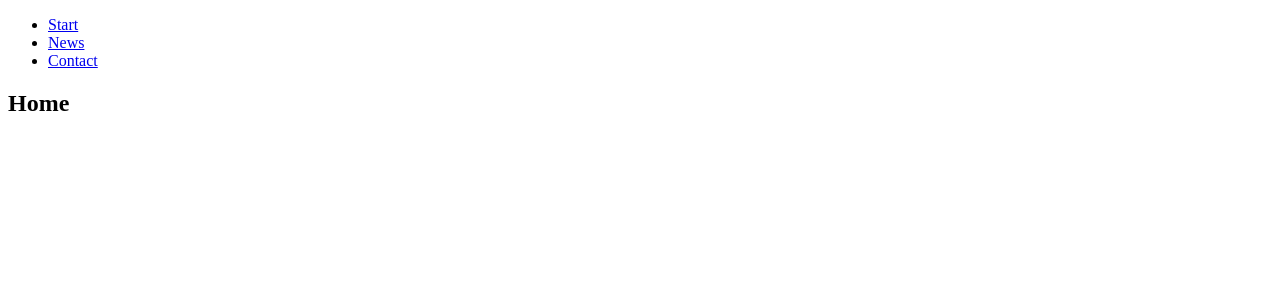
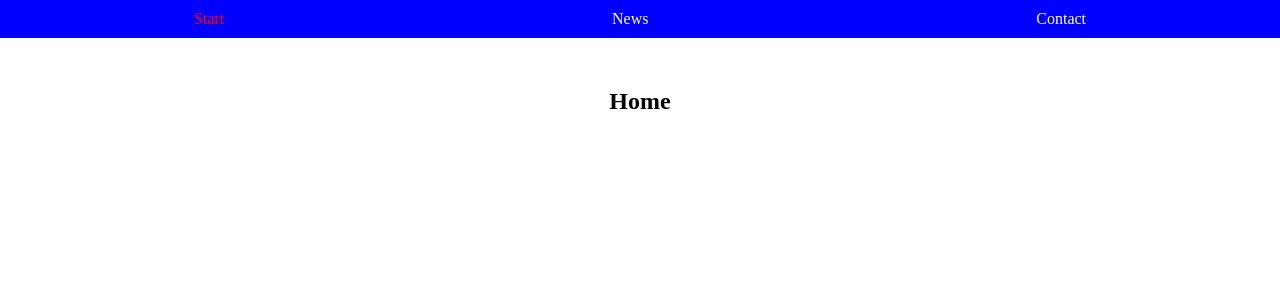
Before and after one commit to conspir0/react-14_router, a React (Create React App) app: page / in a window 1280 px wide. Shown: the top 300 px of the page. Built offline with nearby package versions, Linux system fonts and the light colour scheme.

Commit message:
Tests with Route, NavLink, Switch

```diff
--- a/src/components/App/App.css
+++ b/src/components/App/App.css
@@ -0,0 +1,44 @@
+* {
+  margin: 0;
+  padding: 0;
+  box-sizing: border-box;
+}
+
+nav {
+  background: blue;
+}
+
+ul {
+  list-style: none;
+  display: flex;
+}
+
+ul li {
+  flex-grow: 1;
+  display: flex;
+  justify-content: center;
+}
+
+a {
+  display: block;
+  padding: 10px;
+  color: white;
+  text-decoration: none;
+}
+
+a.active {
+  color: black;
+}
+
+a.current {
+  color: red;
+}
+
+a:hover {
+  text-decoration: underline;
+}
+
+section {
+  padding: 50px;
+  text-align: center;
+}
--- a/src/components/App/App.js
+++ b/src/components/App/App.js
@@ -1,10 +1,11 @@
 import React, { Component } from 'react';
-import { BrowserRouter as Router, Route, Link } from 'react-router-dom';
+import { BrowserRouter as Router, Route, NavLink, Switch } from 'react-router-dom';
 import './App.css';
 
 const Home = () => <h1>Home</h1>;
 const News = () => <h1>News</h1>;
 const Contact = () => <h1>Contact</h1>;
+const Error = () => <h1>Error</h1>;
 
 class App extends Component {
   render() {
@@ -14,16 +15,19 @@ class App extends Component {
           <header>
             <nav>
               <ul>
-                <li><Link to="/">Start</Link></li>
-                <li><Link to="/news">News</Link></li>
-                <li><Link to="/contact">Contact</Link></li>
+                <li><NavLink to="/" exact activeClassName="current">Start</NavLink></li>
+                <li><NavLink to="/news">News</NavLink></li>
+                <li><NavLink to="/contact">Contact</NavLink></li>
               </ul>
             </nav>
           </header>
           <section>
-            <Route path="/" exact component={Home} />
-            <Route path="/news" component={News} />
-            <Route path="/contact" component={Contact} />
+            <Switch>
+              <Route path="/" exact component={Home} />
+              <Route path="/news" component={News} />
+              <Route path="/contact" component={Contact} />
+              <Route component={Error} />
+            </Switch>
           </section>
         </div>
       </Router>
```
